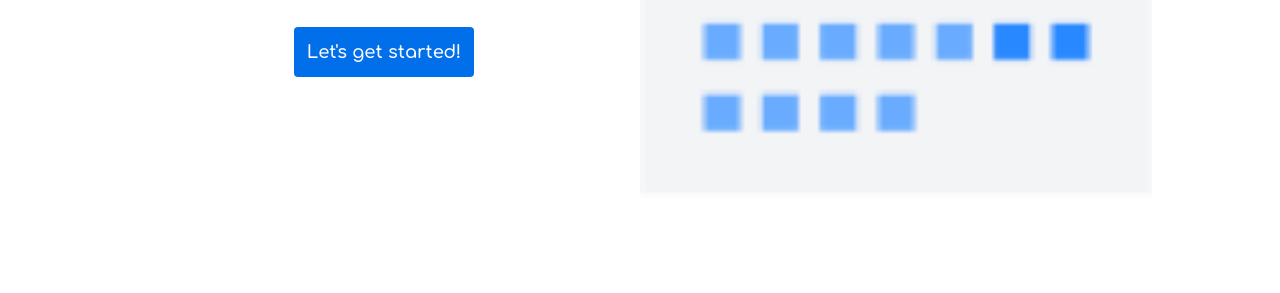
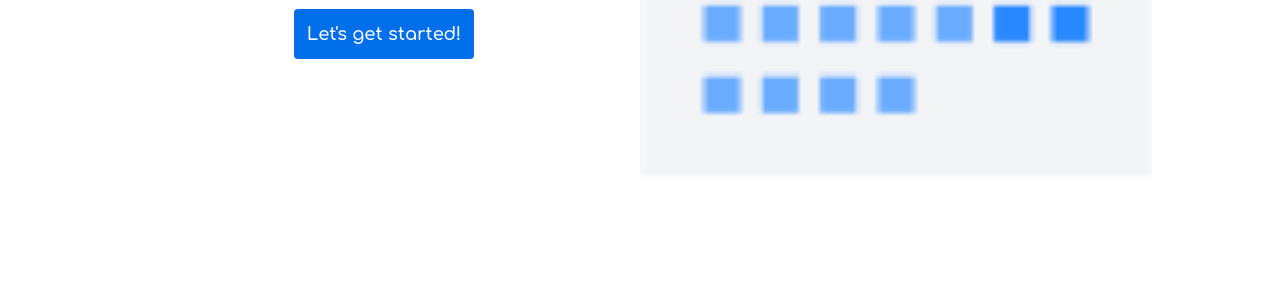
Before and after one commit to TechnoWolf7671Alt/dar.github.io, a plain HTML site: page index.html in a window 1280 px wide. Shown: the part 416-709 px from the top of the page. Drawn offline with nearby package versions, Linux system fonts and the light colour scheme.

Commit message:
Update index.html

```diff
--- a/index.html
+++ b/index.html
@@ -4,8 +4,8 @@
     <meta charset="utf-8">
     <meta name="viewport" content="width=device-width, initial-scale=1.0">
     <title>Dans Auto Repair</title>
-    <link href="style.css" rel="stylesheet" type="text/css"
-	<link rel="icon" type="image/x-icon" href="favicon.ico">>
+    <link href="style.css" rel="stylesheet" type="text/css">
+	<link rel="icon" type="image/x-icon" href="favicon.ico?">
 		<script src="https://ajax.googleapis.com/ajax/libs/jquery/3.5.1/jquery.min.js"></script>
   </head>
   <body>
```
